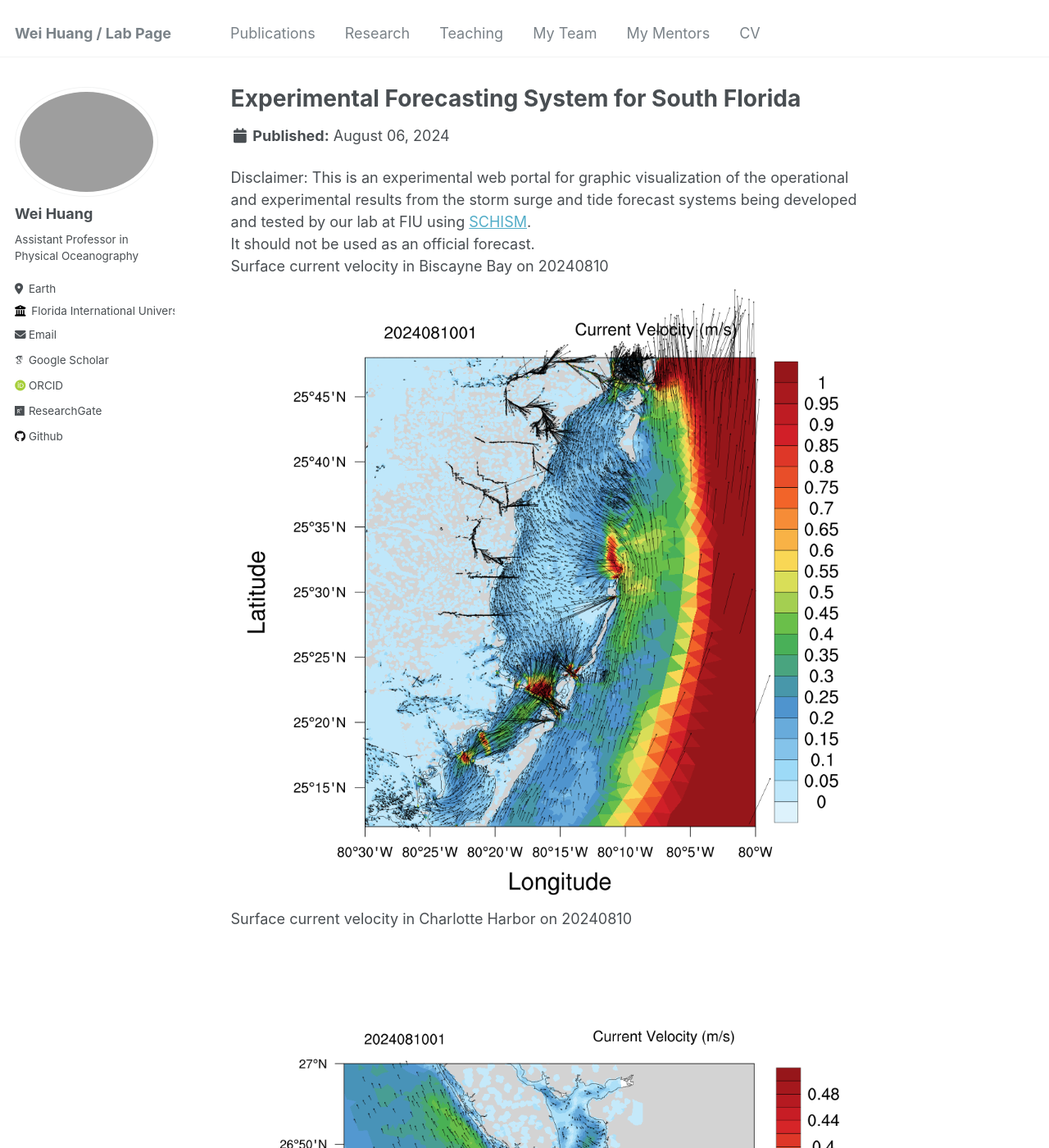
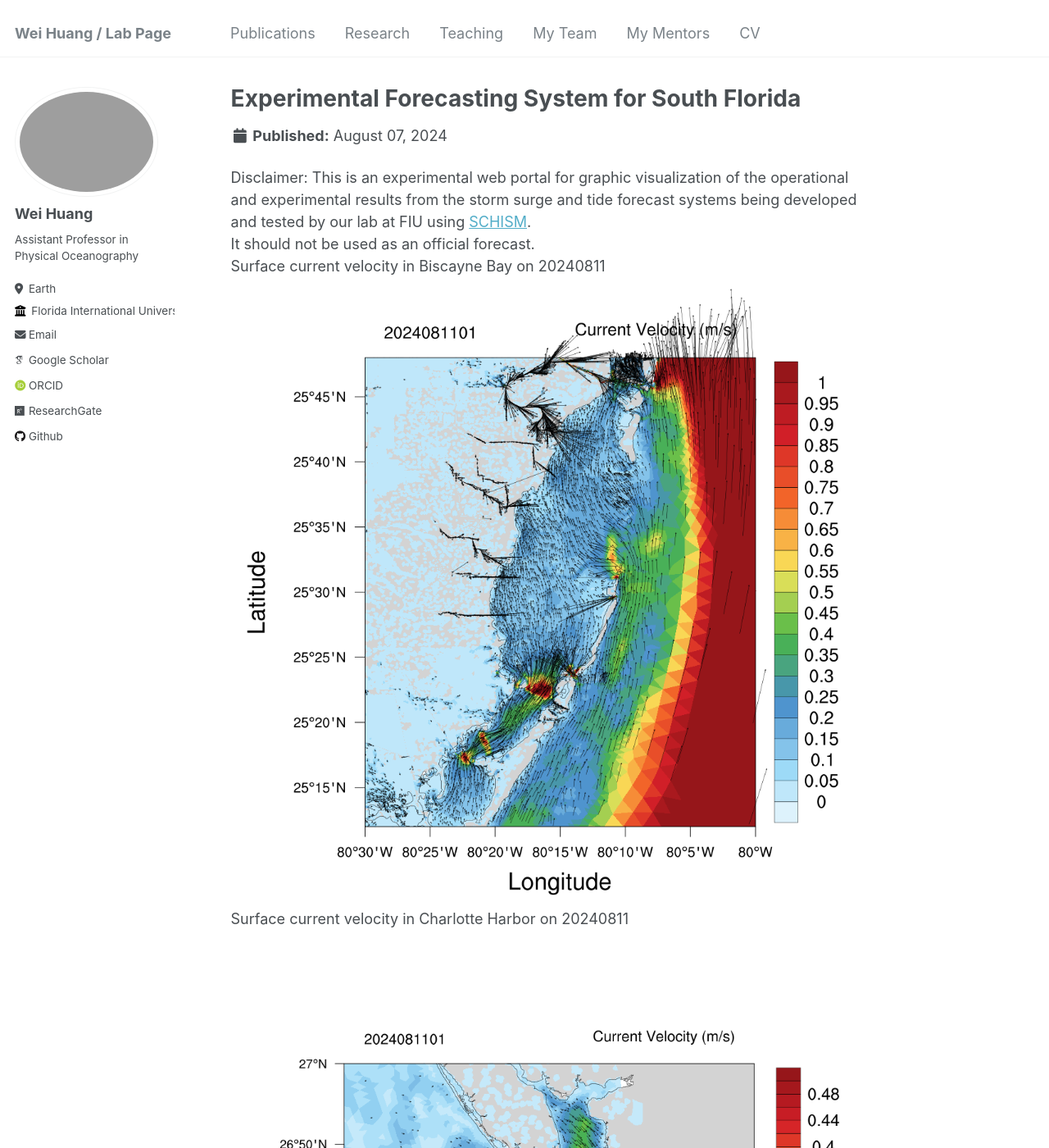
Before and after one commit to huang96169/huang96169.github.io, a Jekyll site: the page built from _research/research-1.md, in a window 1280 px wide and 1400 px high. Shown: the whole window at 82% size. Built offline with Jekyll 4.4.1, drawn with Linux system fonts in a browser that asks for light colours; some web fonts are replaced; some of the changed text lies outside the part shown.

Commit message:
replaced research_uv1.gif research_salt1.gif research_temp1.gif and replaced research_elev2.gif research_uv2.gif research_salt2.gif research_temp2.gif

```diff
--- a/_research/research-1.md
+++ b/_research/research-1.md
@@ -1,7 +1,7 @@
 ---
 title: "Experimental Forecasting System for South Florida"
-short: Surface current velocity of South Florida from 20240806 to 20240810
-date: 2024-08-06
+short: Surface current velocity of South Florida from 20240807 to 20240811
+date: 2024-08-07
 short1: "Disclaimer: This is an experimental web portal for graphic visualization of the operational and experimental results from the storm surge and tide forecast systems being developed and tested by our lab at FIU using [SCHISM](https://ccrm.vims.edu/schismweb/). It should not be used as an official forecast."
 excerpt: "<img src='/images/research_uv1.gif'>"
 collection: research
@@ -10,11 +10,11 @@ collection: research
 Disclaimer:
 This is an experimental web portal for graphic visualization of the operational and experimental results from the storm surge and tide forecast systems being developed and tested by our lab at FIU using [SCHISM](https://ccrm.vims.edu/schismweb/).<br/>
 It should not be used as an official forecast.<br/>
-Surface current velocity in Biscayne Bay on 20240810<br/>
+Surface current velocity in Biscayne Bay on 20240811<br/>
 <img src='/images/research_Bbay.png'>
-Surface current velocity in Charlotte Harbor on 20240810<br/>
+Surface current velocity in Charlotte Harbor on 20240811<br/>
 <img src='/images/research_Cbay.png'>
-Surface current velocity in Tampa Bay on 20240810<br/>
+Surface current velocity in Tampa Bay on 20240811<br/>
 <img src='/images/research_Tbay.png'>
 The map below showns observational stations used for validating the model's results, as well as the horizontal grid. <br/>
 The horizontal grid for SCHISM in simulating Biscayne Bay in South Florida, using flexible resolution resolving levees and canals (1-2 m), watershed rural and urban areas (30m-50m) and coastal ocean (500m-5km).<br/>
```
Also changed, not shown: _research/research-2.md (+6 -6 lines), images/research_Bbay.png, images/research_Cbay.png, images/research_Tbay.png, images/research_maxelev2.gif.
